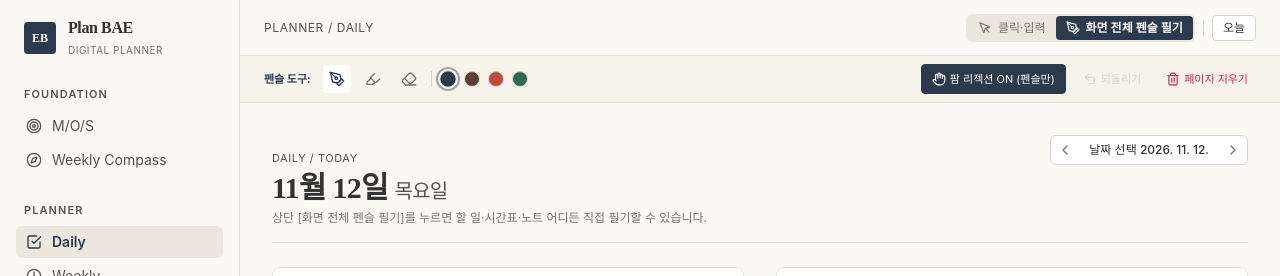
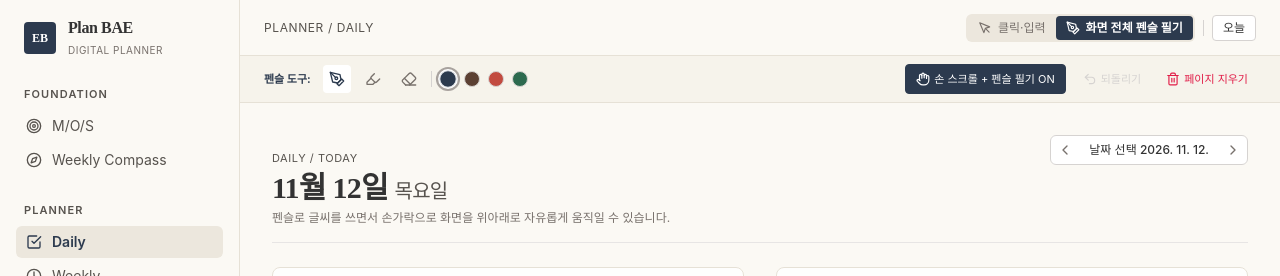
Before and after one commit to GaziIsrael/Gazi-Planner, a React (Vite) app: page / in a window 1280 px wide. Both pictures are taken after a click on the button "화면 전체 펜슬 필기". Shown: the top 276 px of the page. Built offline with nearby package versions, Linux system fonts and the light colour scheme.

Commit message:
Refine comments and placeholder text in App.tsx
Updated comments and placeholder text for clarity regarding pencil and touch interactions.

```diff
--- a/src/App.tsx
+++ b/src/App.tsx
@@ -84,7 +84,7 @@ export default function App() {
   const [penColor, setPenColor] = useState('#2C3A4E');
   const [penTool, setPenTool] = useState<'pen' | 'highlighter' | 'eraser'>('pen');
   const [penSize, setPenSize] = useState(2.2);
-  const [pencilOnly, setPencilOnly] = useState(true);
+  const [pencilOnly, setPencilOnly] = useState(true); // true: 손가락=스크롤, 펜슬/마우스=필기
   const [canUndo, setCanUndo] = useState(false);
 
   const pageCanvasRef = useRef<HTMLCanvasElement | null>(null);
@@ -179,7 +179,11 @@ export default function App() {
 
   const handlePointerDown = (e: React.PointerEvent<HTMLCanvasElement>) => {
     if (!isDrawMode) return;
-    if (pencilOnly && e.pointerType === 'touch') return;
+
+    // 핵심: pencilOnly가 켜져 있으면 손가락(touch) 이벤트는 그리지 않고 브라우저의 기본 상하 스크롤(pan-y)로 넘김
+    if (pencilOnly && e.pointerType === 'touch') {
+      return;
+    }
 
     const canvas = pageCanvasRef.current;
     if (!canvas) return;
@@ -497,7 +501,7 @@ export default function App() {
       {/* MAIN CONTAINER */}
       <main className="flex-1 flex flex-col h-full overflow-hidden">
 
-        {/* Top Header with Full-Page Pencil Mode Switch */}
+        {/* Top Header */}
         <header className="h-14 border-b border-[#E6E1D6] dark:border-[#3A3A40] flex items-center justify-between px-6 shrink-0 z-30 bg-[#FBF9F4] dark:bg-[#1E1E22]">
           <div className="text-xs tracking-wider text-stone-600 uppercase font-sans">
             {view === 'projects' ? 'WORKSPACE / 프로젝트' :
@@ -508,7 +512,6 @@ export default function App() {
           </div>
 
           <div className="flex items-center space-x-2">
-            {/* Master Toggle: Click/Type vs Full-Page Apple Pencil Mode */}
             <div className="flex items-center bg-[#ECE7DD] dark:bg-stone-800 p-0.5 rounded-md text-xs">
               <button
                 onClick={() => setIsDrawMode(false)}
@@ -537,7 +540,7 @@ export default function App() {
           </div>
         </header>
 
-        {/* Floating Apple Pencil Toolbar (Appears when Full-Page Pencil Mode is active) */}
+        {/* Floating Apple Pencil Toolbar */}
         {isDrawMode && (
           <div className="bg-[#F6F3EB] dark:bg-[#26262B] border-b border-[#E6E1D6] dark:border-[#3A3A40] px-6 py-2 flex flex-wrap items-center justify-between gap-2 z-30 shadow-xs">
             <div className="flex items-center space-x-2">
@@ -591,9 +594,10 @@ export default function App() {
                     ? 'bg-[#2C3A4E] text-white border-[#2C3A4E]'
                     : 'bg-white dark:bg-stone-700 text-stone-600 dark:text-stone-300 border-stone-300 dark:border-stone-600'
                 }`}
+                title="손가락으로 상하 스크롤하면서 Apple Pencil로만 필기합니다."
               >
                 <Hand className="w-3.5 h-3.5" />
-                <span>{pencilOnly ? '팜 리젝션 ON (펜슬만)' : '손·마우스 필기 허용'}</span>
+                <span>{pencilOnly ? '손 스크롤 + 펜슬 필기 ON' : '손가락 터치 필기 허용'}</span>
               </button>
 
               <button
@@ -621,10 +625,10 @@ export default function App() {
         )}
 
         {/* Scrollable Content + Transparent Full-Page Handwriting Canvas */}
-        <div className="flex-1 overflow-y-auto relative">
+        <div className="flex-1 overflow-y-auto relative" style={{ WebkitOverflowScrolling: 'touch' }}>
           <div className="relative min-h-[1400px] p-8">
 
-            {/* TRANSPARENT FULL-PAGE INK OVERLAY (Covers Tasks, Schedule, Notes, Calendar!) */}
+            {/* TRANSPARENT FULL-PAGE INK OVERLAY: touchAction='pan-y' allows finger vertical scrolling while Apple Pencil draws! */}
             <canvas
               ref={pageCanvasRef}
               width={1600}
@@ -634,7 +638,7 @@ export default function App() {
               onPointerUp={handlePointerUp}
               onPointerCancel={handlePointerUp}
               style={{
-                touchAction: isDrawMode ? 'none' : 'auto',
+                touchAction: isDrawMode ? (pencilOnly ? 'pan-y' : 'none') : 'auto',
                 pointerEvents: isDrawMode ? 'auto' : 'none'
               }}
               className={`absolute inset-0 w-full h-full z-20 ${isDrawMode ? 'cursor-crosshair' : ''}`}
@@ -649,7 +653,7 @@ export default function App() {
                     <div className="text-3xl font-serif font-bold tracking-tight mt-0.5">
                       11월 12일 <span className="text-xl font-normal text-stone-600 font-sans">목요일</span>
                     </div>
-                    <div className="text-xs text-stone-500 mt-1">상단 [화면 전체 펜슬 필기]를 누르면 할 일·시간표·노트 어디든 직접 필기할 수 있습니다.</div>
+                    <div className="text-xs text-stone-500 mt-1">펜슬로 글씨를 쓰면서 손가락으로 화면을 위아래로 자유롭게 움직일 수 있습니다.</div>
                   </div>
                   <div className="flex items-center space-x-1 border border-stone-300 dark:border-stone-700 rounded-md p-0.5 bg-white dark:bg-stone-800 text-xs">
                     <button className="p-1 text-stone-500 hover:text-stone-800"><ChevronLeft className="w-4 h-4" /></button>
@@ -722,7 +726,6 @@ export default function App() {
                                   )}
                                 </div>
                               ))}
-                              {/* Blank lines for handwriting extra tasks directly with Apple Pencil */}
                               <div className="h-6 border-b border-dashed border-stone-200/70 dark:border-stone-800/70"></div>
                               <div className="h-6 border-b border-dashed border-stone-200/70 dark:border-stone-800/70"></div>
                             </div>
@@ -744,7 +747,7 @@ export default function App() {
                         rows={10}
                         value={dailyNote}
                         onChange={(e) => setDailyNote(e.target.value)}
-                        placeholder="키보드로 타이핑하거나, [화면 전체 펜슬 필기] 버튼을 켜고 Apple Pencil로 자유롭게 필기하세요..."
+                        placeholder="키보드로 타이핑하거나, Apple Pencil로 자유롭게 필기하세요..."
                         style={{
                           backgroundImage: 'radial-gradient(rgba(160, 150, 135, 0.35) 1px, transparent 1px)',
                           backgroundSize: '18px 18px'
```
